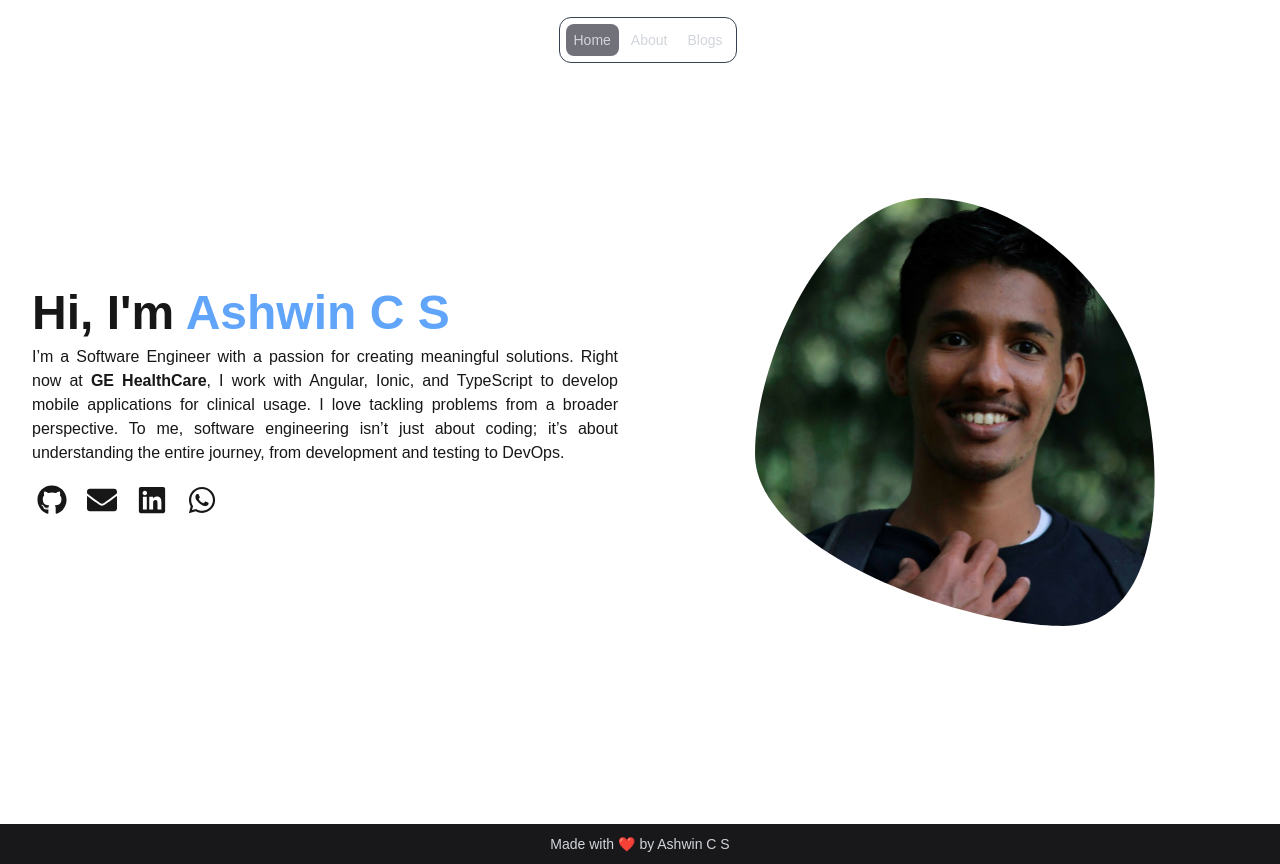
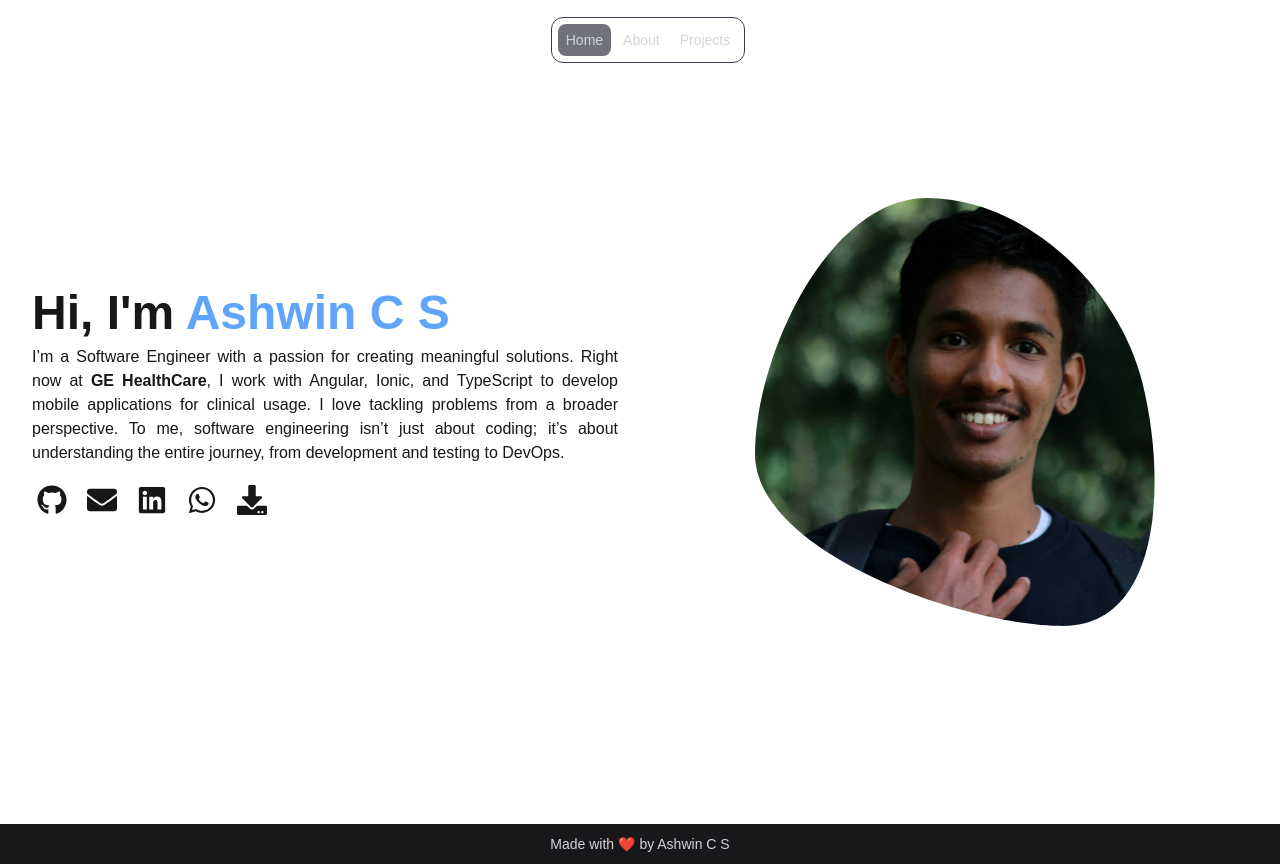
Before and after one commit to ash-win-cs/ashwincs, a Next.js app: page / in a window 1280 px wide. Built offline with nearby package versions, Linux system fonts and the light colour scheme.

Commit message:
Add resume to hero section

```diff
--- a/src/app/components/hero.tsx
+++ b/src/app/components/hero.tsx
@@ -25,6 +25,11 @@ const socials: Array<socialHandles> = [
     socialUrl: `https://wa.me/+917559055760?text=${encodeURIComponent(
       "Hi, I would like to connect with you!"
     )}`,
+  },
+  {
+    id: 5,
+    socialIconName: "FaDownload",
+    socialUrl:"/resume.pdf",
   },
 ];
 
--- a/src/app/components/navbar.tsx
+++ b/src/app/components/navbar.tsx
@@ -9,7 +9,7 @@ const NavBar = () => {
   const pages = [
     { id: 1, page: "Home", path: "/" },
     { id: 2, page: "About", path: "/about" },
-    { id: 3, page: "Blogs", path: "/blogs" },
+    { id: 3, page: "Projects", path: "/projects" },
   ];
   const [nav, setNav] = useState(false);
 
--- a/src/app/models/skillsModel.ts
+++ b/src/app/models/skillsModel.ts
@@ -11,7 +11,7 @@ export type socialHandles = {
     socialUrl: string;
 };
 
-type IconName = "FaWhatsapp" | "FaGithub" | "FaEnvelope" | "FaLinkedin";
+type IconName = "FaWhatsapp" | "FaGithub" | "FaEnvelope" | "FaLinkedin" | "FaDownload";
 
 export interface DynamicFaIconProps {
   iconName: IconName;
```
Also changed, not shown: 2 other files (tests, documents, lock files or other folders).
